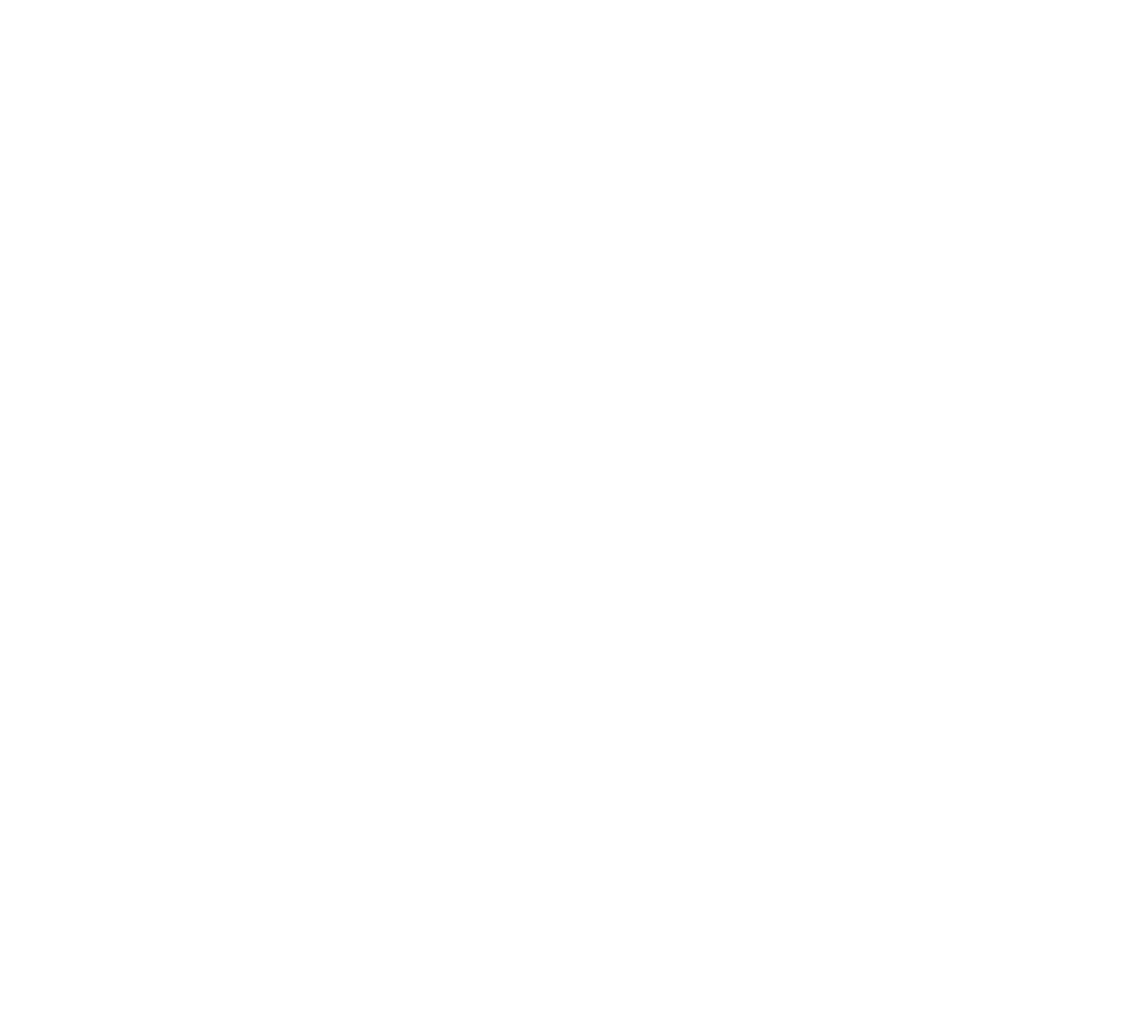
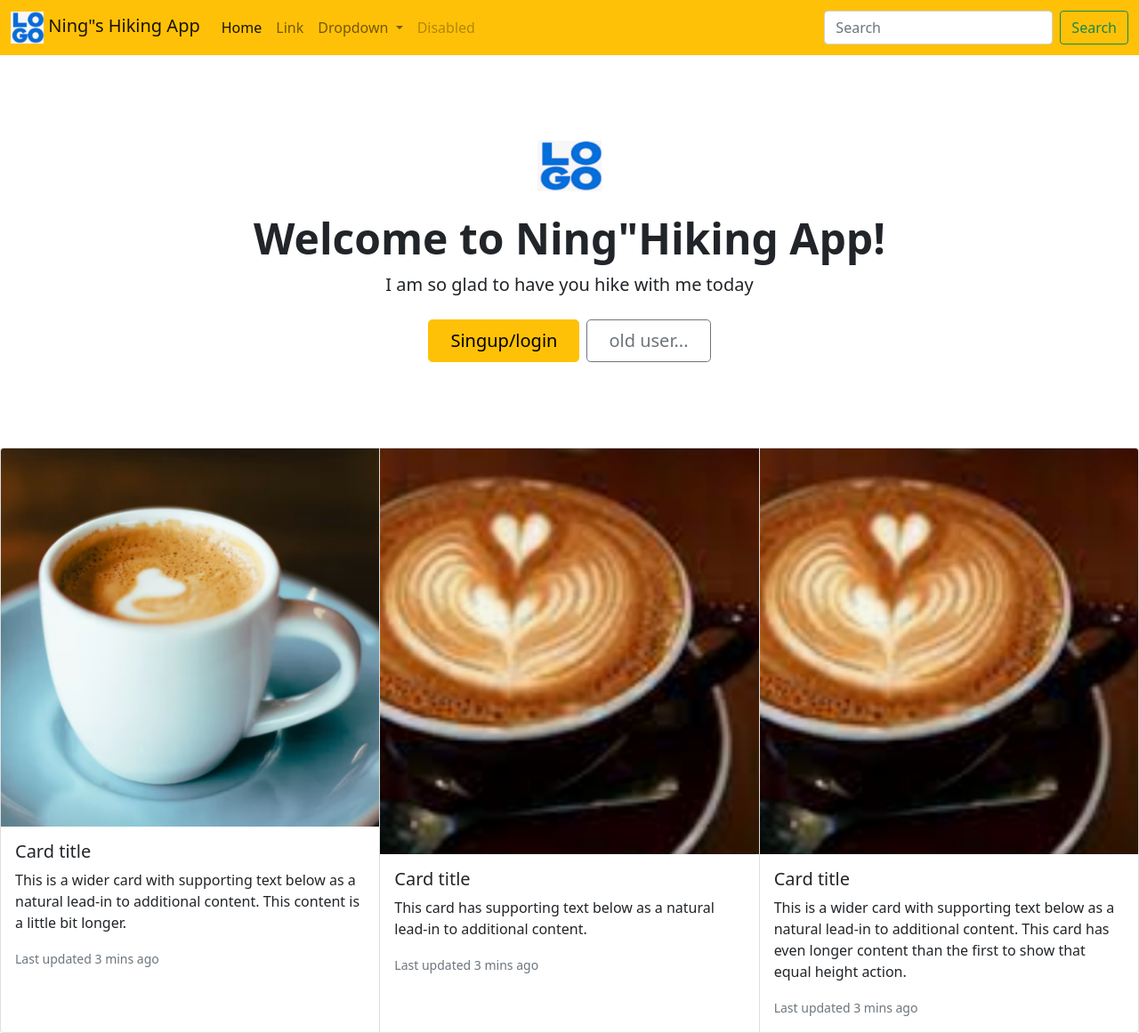
Before and after one commit to NingFeng33/demo05_Feng_Ning, a plain HTML site: page index.html in a window 1280 px wide. Shown: the whole page at 89% size. Before the commit the page ends 800 px from the top, so only its background shows below. Drawn offline with nearby package versions, Linux system fonts and the light colour scheme.

Commit message:
Mine reverse

```diff
--- a/index.html
+++ b/index.html
@@ -10,7 +10,12 @@
     <meta name="viewport" content="width=device-width, initial-scale=1">
 
     <!-- Bootstrap Library CSS CDN go here -->
+    <link href="https://cdn.jsdelivr.net/npm/bootstrap@5.1.3/dist/css/bootstrap.min.css" rel="stylesheet"
+        integrity="sha384-1BmE4kWBq78iYhFldvKuhfTAU6auU8tT94WrHftjDbrCEXSU1oBoqyl2QvZ6jIW3" crossorigin="anonymous">
     <!-- Boostrap Library JS CDN  go here -->
+    <script src="https://cdn.jsdelivr.net/npm/bootstrap@5.1.3/dist/js/bootstrap.bundle.min.js"
+        integrity="sha384-ka7Sk0Gln4gmtz2MlQnikT1wXgYsOg+OMhuP+IlRH9sENBO0LRn5q+8nbTov4+1p"
+        crossorigin="anonymous"></script>
 
     <!-- Other libraries go here -->
 
@@ -20,7 +25,90 @@
 </head>
 
 <body>
+    <nav class="navbar navbar-expand-lg navbar-light bg-warning">
+        <div class="container-fluid">
+            <a class="navbar-brand" href="#"> <img src="./images/image.jpg" height="36"> Ning"s Hiking App</a>
+            <button class="navbar-toggler" type="button" data-bs-toggle="collapse"
+                data-bs-target="#navbarSupportedContent" aria-controls="navbarSupportedContent" aria-expanded="false"
+                aria-label="Toggle navigation">
+                <span class="navbar-toggler-icon"></span>
+            </button>
+            <div class="collapse navbar-collapse" id="navbarSupportedContent">
+                <ul class="navbar-nav me-auto mb-2 mb-lg-0">
+                    <li class="nav-item">
+                        <a class="nav-link active" aria-current="page" href="#">Home</a>
+                    </li>
+                    <li class="nav-item">
+                        <a class="nav-link" href="#">Link</a>
+                    </li>
+                    <li class="nav-item dropdown">
+                        <a class="nav-link dropdown-toggle" href="#" id="navbarDropdown" role="button"
+                            data-bs-toggle="dropdown" aria-expanded="false">
+                            Dropdown
+                        </a>
+                        <ul class="dropdown-menu" aria-labelledby="navbarDropdown">
+                            <li><a class="dropdown-item" href="#">Action</a></li>
+                            <li><a class="dropdown-item" href="#">Another action</a></li>
+                            <li>
+                                <hr class="dropdown-divider">
+                            </li>
+                            <li><a class="dropdown-item" href="#">Something else here</a></li>
+                        </ul>
+                    </li>
+                    <li class="nav-item">
+                        <a class="nav-link disabled">Disabled</a>
+                    </li>
+                </ul>
+                <form class="d-flex">
+                    <input class="form-control me-2" type="search" placeholder="Search" aria-label="Search">
+                    <button class="btn btn-outline-success" type="submit">Search</button>
+                </form>
+            </div>
+        </div>
+    </nav>
 
+    <div class="px-4 py-5 my-5 text-center">
+        <img class="d-block mx-auto mb-4" src="./images/image.jpg" alt="" width="72" height="57">
+        <h1 class="display-5 fw-bold">Welcome to Ning"Hiking App!</h1>
+        <div class="col-lg-6 mx-auto">
+            <p class="lead mb-4">I am so glad to have you hike with me today</p>
+            <div class="d-grid gap-2 d-sm-flex justify-content-sm-center">
+                <button type="button" class="btn btn-warning btn-lg px-4 gap-3">Singup/login</button>
+
+                <button type="button" class="btn btn-outline-secondary btn-lg px-4">old user...</button>
+
+            </div>
+        </div>
+    </div>
+
+    <div class="card-group">
+        <div class="card">
+            <img src="./images/drink1.png" class="card-img-top" alt="...">
+            <div class="card-body">
+                <h5 class="card-title">Card title</h5>
+                <p class="card-text">This is a wider card with supporting text below as a natural lead-in to additional
+                    content. This content is a little bit longer.</p>
+                <p class="card-text"><small class="text-muted">Last updated 3 mins ago</small></p>
+            </div>
+        </div>
+        <div class="card">
+            <img src="./images/drink2.png" class="card-img-top" alt="...">
+            <div class="card-body">
+                <h5 class="card-title">Card title</h5>
+                <p class="card-text">This card has supporting text below as a natural lead-in to additional content.</p>
+                <p class="card-text"><small class="text-muted">Last updated 3 mins ago</small></p>
+            </div>
+        </div>
+        <div class="card">
+            <img src="./images/drink2.png" class="card-img-top" alt="...">
+            <div class="card-body">
+                <h5 class="card-title">Card title</h5>
+                <p class="card-text">This is a wider card with supporting text below as a natural lead-in to additional
+                    content. This card has even longer content than the first to show that equal height action.</p>
+                <p class="card-text"><small class="text-muted">Last updated 3 mins ago</small></p>
+            </div>
+        </div>
+    </div>
     <!------------------------------>
     <!-- Your HTML Layout go here -->
     <!------------------------------>
```
